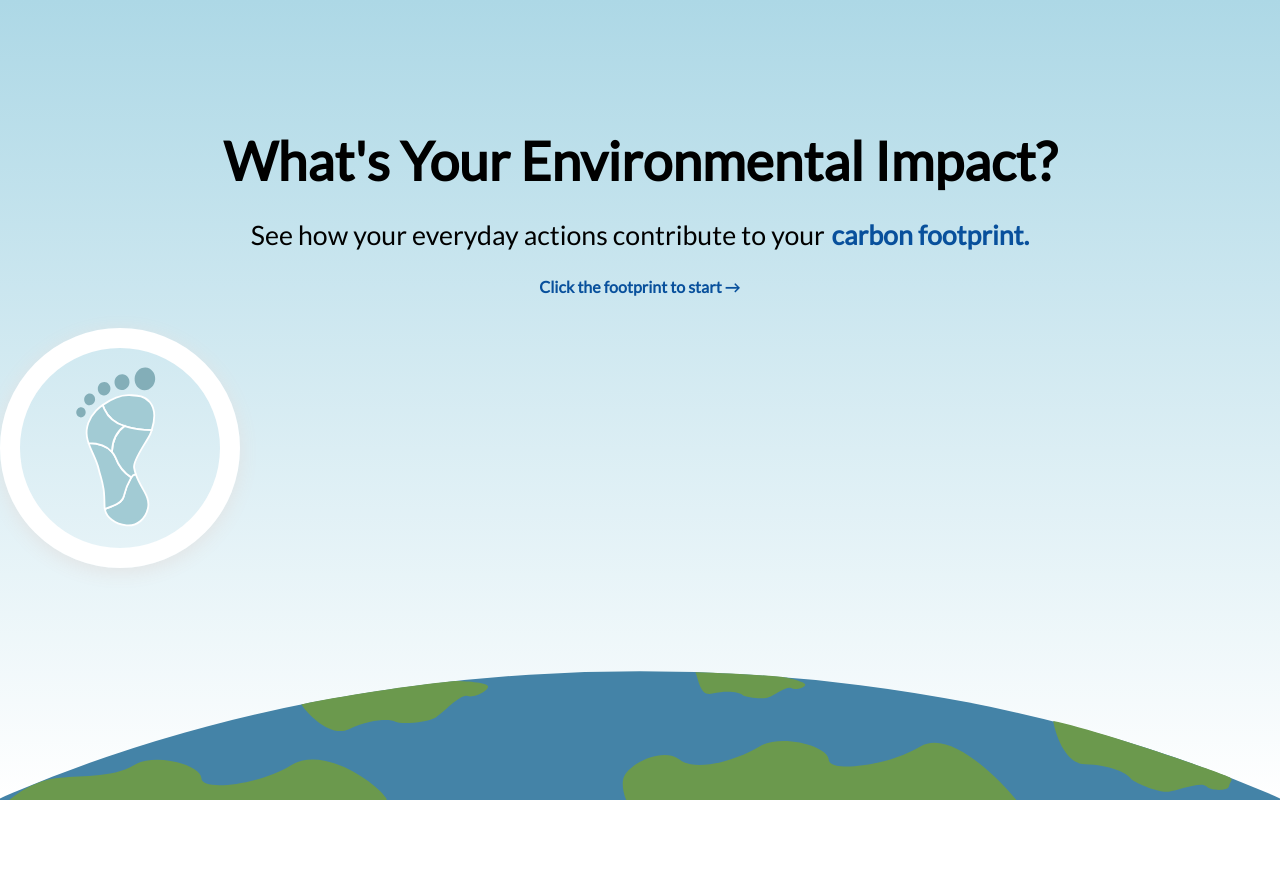
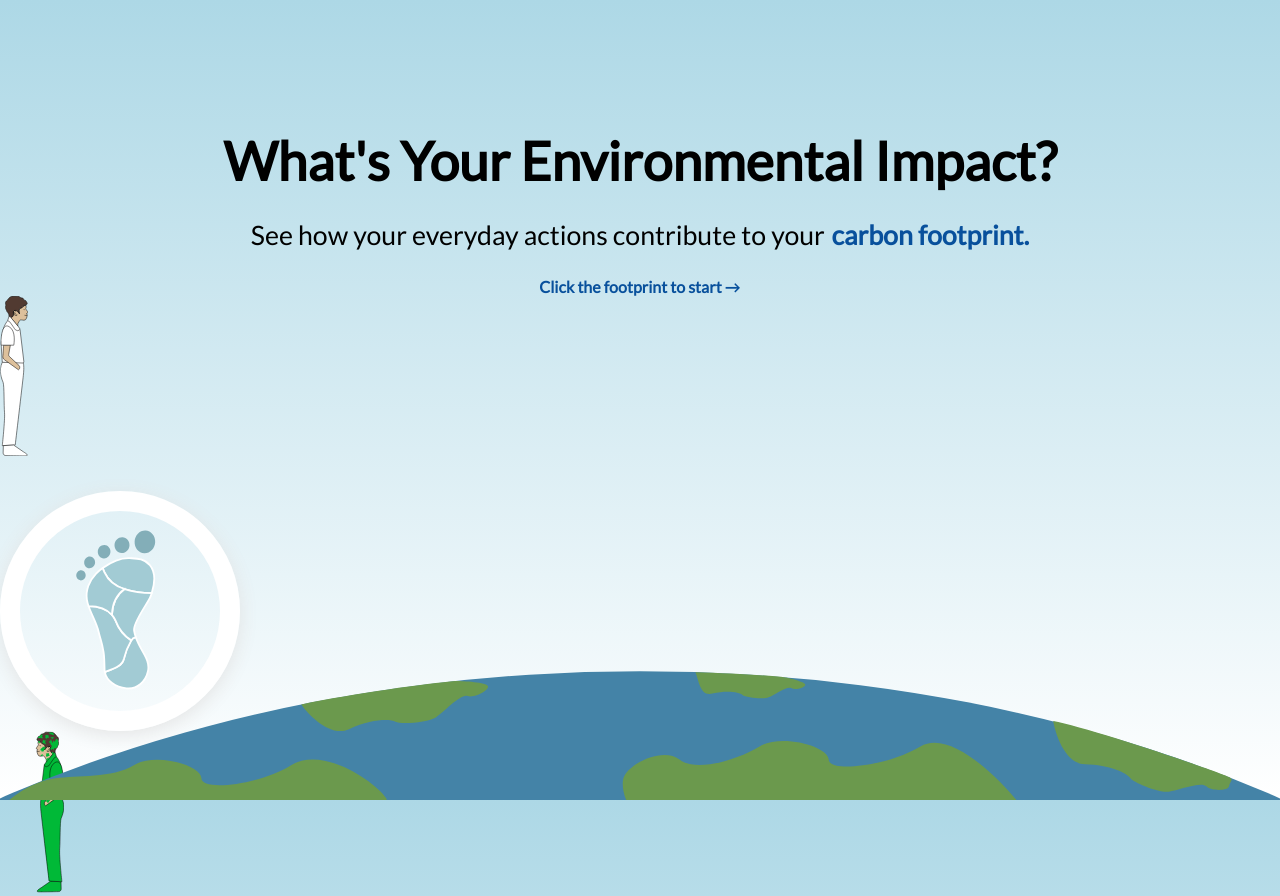
Before and after one commit to seohyun9672/DCD-Midterm, a plain HTML site: page index.html in a window 1280 px wide. Before the commit the page ends 800 px from the top, so only its background shows below. Drawn offline with Linux system fonts and the light colour scheme.

Commit message:
edit landing page layout

```diff
--- a/index.html
+++ b/index.html
@@ -32,11 +32,18 @@
         ></the-header>
         <the-subheader
         subheader_text="Click the footprint to start &#8594;"></the-subheader>
+        <div class = landing_clickable>
+            <the-greenman greenman_num="greenman1"></the-greenman>
             <the-footprintbtn></the-footprintbtn>
+            <the-greenman greenman_num="greenman6" direction="scaleX(-1)"></the-greenman>
+        </div>
     </div>
     <div>
         <img class="earth" src="imgs/earth.svg" alt="earth">
     </div>
+
+
+
 
 
 
```
Lines whose indentation alone changed are shown as unchanged.
